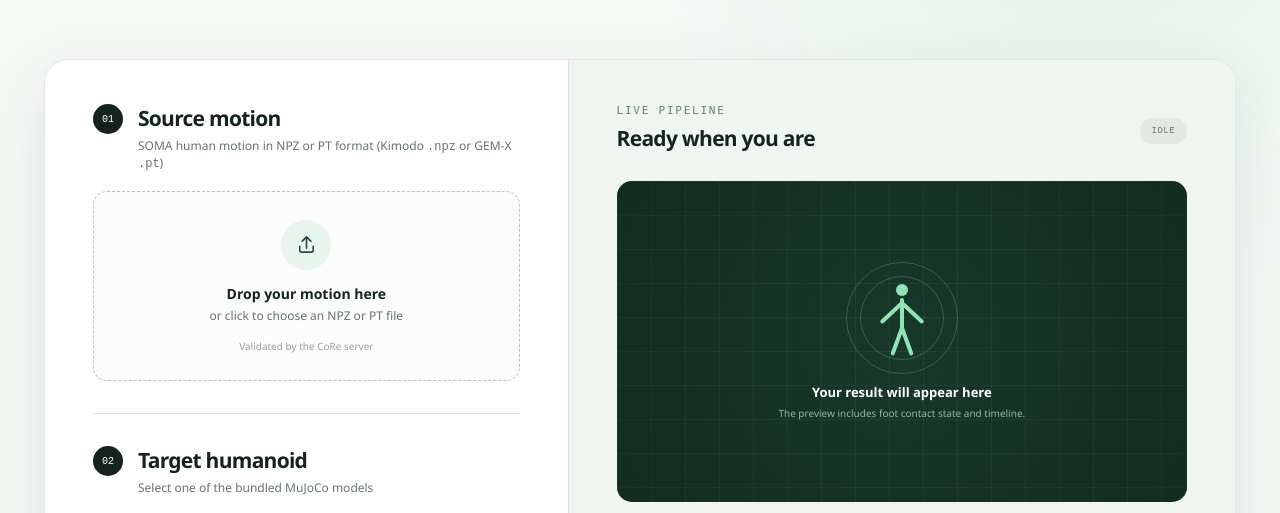
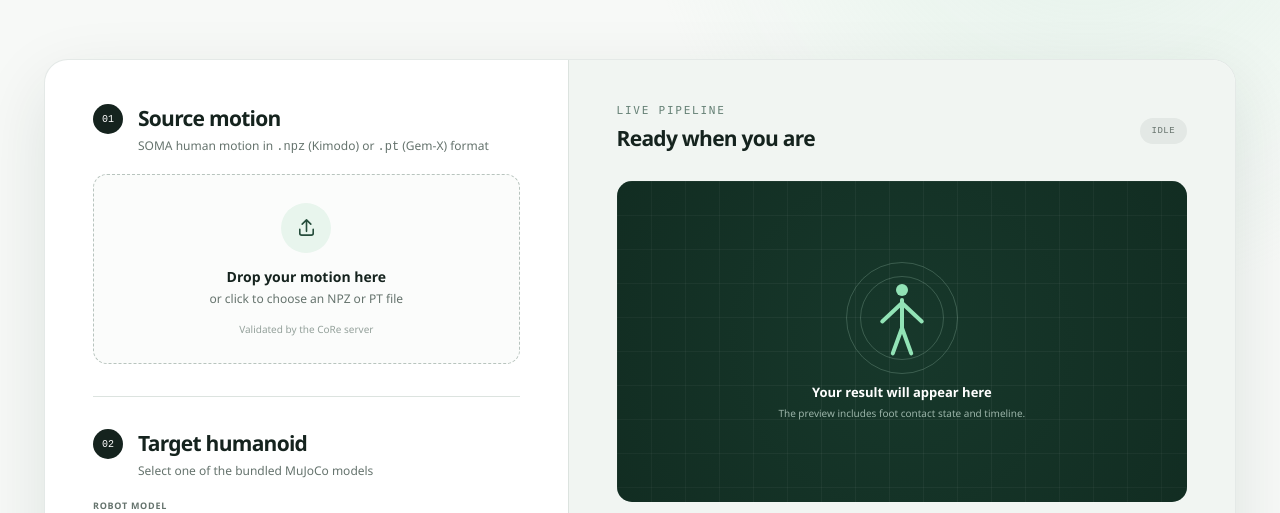
Before and after one commit to tmjeong1103/RIMKit, a plain HTML site: page src/core_retarget/web/templates/index.html in a window 1280 px wide. Shown: the part 267-780 px from the top of the page. Drawn offline with Linux system fonts and the light colour scheme; no server answers.

Commit message:
Refine source format label in web demo

```diff
--- a/src/core_retarget/web/templates/index.html
+++ b/src/core_retarget/web/templates/index.html
@@ -51,7 +51,7 @@
             <span class="step-number">01</span>
             <div>
               <h2>Source motion</h2>
-              <p>SOMA human motion in NPZ or PT format (Kimodo <code>.npz</code> or GEM-X <code>.pt</code>)</p>
+              <p>SOMA human motion in <code>.npz</code> (Kimodo) or <code>.pt</code> (Gem-X) format</p>
             </div>
           </div>
 
```
Also changed, not shown: 1 other file.
